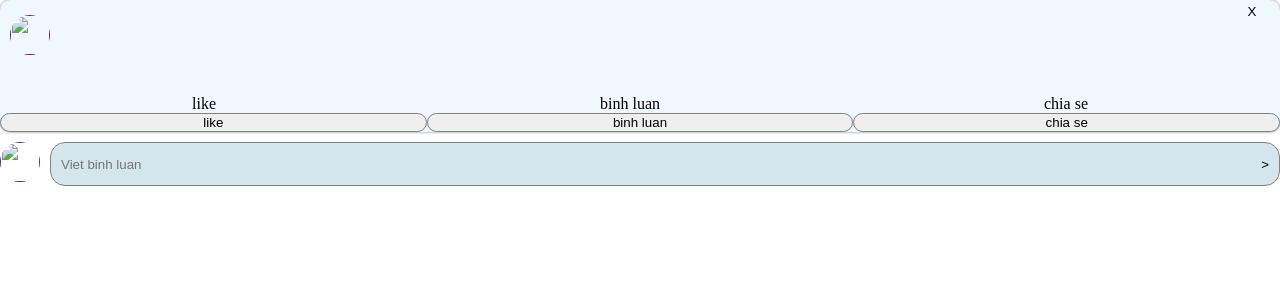
After one commit to xq202/learnPHP, a PHP site: template View/comment.php in a window 1280 px wide. The commit adds this page. Shown: the top 300 px of the page. Run offline with PHP 8.4, Linux system fonts and the light colour scheme; the template is opened without the code that fills it, so the values that code supplies are empty.

Commit message:
modified:   Controller/ApiController.php 	new file:   Controller/CommentController.php 	modified:   Controller/ProfileController.php 	new file:   Model/TimePassed.php 	new file:   View/comment.php 	new file:   View/css/comment.css 	modified:   View/css/post.css 	modified:   View/css/profile.css 	new file:   View/js/comment.js 	modified:   View/js/post.js 	modified:   View/js/profile.js 	modified:   View/profile.php

```diff
--- /dev/null
+++ b/View/comment.php
@@ -0,0 +1,59 @@
+<!DOCTYPE html>
+<html lang="en">
+<head>
+    <meta charset="UTF-8">
+    <meta name="viewport" content="width=device-width, initial-scale=1.0">
+    <title>Comment</title>
+    <link rel="stylesheet" href="./View/css/post.css">
+    <link rel="stylesheet" href="./View/css/comment.css">
+    <script>
+        var idUser = <?=$idUser?>;
+        var idPost = <?=$idPost?>;
+        var checkLike = <?=$checkLike?>;
+    </script>
+</head>
+<body>
+    <div class="background" style="opacity: 0.4; height: 100%;"></div>
+    <div class="content">
+        <button class="closeBt">X</button>
+        <div class="post">
+            <div class="user_of_post">
+                <div class="small_avatar">
+                    <a href=""><img src="<?=$srcAvatarPhoto?>" alt=""></a>
+                </div>
+                <div class="name_and_date">
+                <span style="font-size: 15px; font-weight: bold;"><?=$userName?></span><br>
+                <span><?=$passed?></span>
+                </div>
+            </div>
+            <div class="post_content">
+                <div class="text">
+                    <p><?=$text?></p>
+                </div>
+                <div class="list_media">
+                    <?=$media?>
+                </div>
+            </div>
+            <div class="info_of_post">
+                <span><span class="countLike_<?=$idPost?>"><?=$countLike?></span> like</span>
+                <span class="comment"><?=$countComment?> binh luan</span>
+                <span class="share"><?=$countShare?> chia se</span>
+            </div>
+            <div class="action_with_post">
+                <button class="action_bt" style="background-color: <?=$liked?>;">like</button><button class="action_bt">binh luan</button><button class="action_bt">chia se</button>
+            </div>
+        </div>
+        <div class="listComment">
+
+        </div>
+        <form action="" class="formComment">
+            <div class="small_avatar">
+                <a href=""><img src="<?=$srcAvatarPhoto?>" alt=""></a>
+            </div>
+            <input type="text" class="inputText" placeholder="Viet binh luan">
+            <input type="submit" value=">" class="submit">
+        </form>
+    </div>
+    <script src="./View/js/comment.js"></script>
+</body>
+</html>
--- /dev/null
+++ b/View/css/comment.css
@@ -0,0 +1,44 @@
+body{
+    /* overflow: hidden; */
+    overflow: hidden;
+    overflow-y: scroll;
+    margin: 0;
+}
+.content{
+    width: 100%;
+    height: 100%;
+    justify-content: center;
+    /* margin: auto; */
+}
+.formComment{
+    margin-top: 10px;
+    display: flex;
+    justify-content: left;
+    position: fixed;
+    width: 100%;
+}
+.inputText{
+    margin-left: 10px;
+    background-color: rgb(212, 230, 236);
+    border-radius: 15px;
+    border: 1px solid gray;
+    flex: 1;
+    padding-left: 10px;
+    /* padding-right: 80px; */
+}
+.submit{
+    border-radius: 60px;
+    height: 25px;
+    position: absolute;
+    top: 10px;
+    right: 5px;
+    background: none;
+    border: 0;
+}
+.closeBt{
+    position: absolute;
+    left: 97%;
+    background: 0;
+    border: 0;
+    top: 3px;
+}
--- a/View/css/post.css
+++ b/View/css/post.css
@@ -26,12 +26,14 @@
     color: gray;
 }
 .post{
-    margin-top: 10px;
     display: block;
     border-radius: 10px;
     background-color: aliceblue;
     box-shadow: 0px 0px 3px rgba(0, 0, 0, 0.5);
     /* padding-bottom: 1px; */
+}
+.post + .post{
+    margin-top: 10px;
 }
 .user_of_post{
     display: flex;
--- /dev/null
+++ b/View/js/comment.js
@@ -0,0 +1,35 @@
+var bt = document.querySelectorAll(".action_bt");
+for(let i=0;i<bt.length;i++){
+    bt[i].onclick = function(){
+        if(idUser==""){
+            alert('vui long dang nhap');
+            window.location.href = '/learnPHP/Login';
+            return;
+        }
+    }
+    //button like
+    if(i==0){
+        bt[i].addEventListener('click',function(){
+            // alert('click');
+            var http = new XMLHttpRequest();
+            http.open('GET',`Api/likeapi?idUser=${idUser}&idPost=${idPost}`)
+            http.onload = function(){
+                let res = http.responseText;
+                var likeBt = document.querySelector('.countLike_'+idPost);
+                let s = likeBt.innerText;
+                s = parseInt(s);
+                if(res==1){
+                    s+=1;
+                    bt[i].style = "background-color: aqua;";
+                }
+                else{
+                    s-=1;
+                    bt[i].style = "background-color: buttonface;";
+                }
+                likeBt.innerText = s;
+            }
+            http.send();
+            // alert(`Api/likeapi?idUser=${idUser}&idPost=${idUser}`);
+        })
+    }
+}
--- a/View/js/post.js
+++ b/View/js/post.js
@@ -1,7 +1,7 @@
-var listActionBt = document.querySelector(".post");
+// var listActionBt = document.querySelector(".post");
 // listActionBt.forEach(action => {
 //     action.addEventListener('click', function(){
 //         alert('click');
 //     });
 // })
-listActionBt.innerHTML += 'hello';
+// listActionBt.innerHTML += 'hello';
--- a/View/profile.php
+++ b/View/profile.php
@@ -13,7 +13,8 @@
         var idUser = "<?=base64_decode($_SESSION['id'])?>";
     </script>
 </head>
-<body>
+<body class="body1">
+    <div class="full">
     <div class="background1">
         <div class="phan1">
             <div class="anh-bia"><a href=""><img src="<?=$srcCoverPhoto?>" alt="anh bia"></a></div>
@@ -50,6 +51,8 @@
             <script src="./View/js/post.js"></script>
         </div>
     </div>
+    </div>
     <script src="./View/js/profile.js"></script>
 </body>
+<iframe class="commentFrame" src="Comment?idUser=1&idPost=2" frameborder="0" width="700px" height="550px" style="position: fixed;top: 60px; left: 400px; overflow: hidden;"></iframe>
 </html>
```
Also changed, not shown: Controller/ApiController.php (+8 -17 lines), Controller/CommentController.php (added, +57 -0 lines), Controller/ProfileController.php (+8 -3 lines), Model/TimePassed.php (added, +33 -0 lines), View/css/profile.css (+7 -2 lines), View/js/profile.js (+5 -8 lines).
